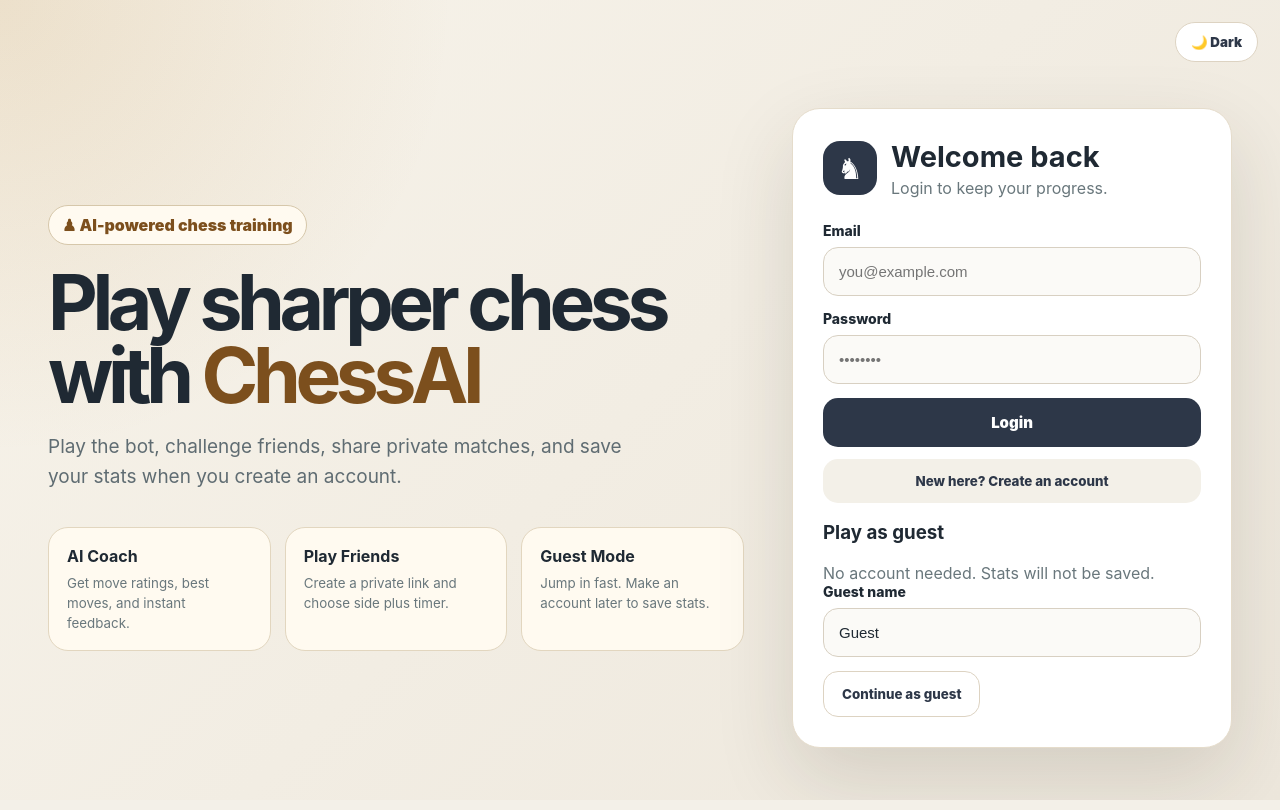
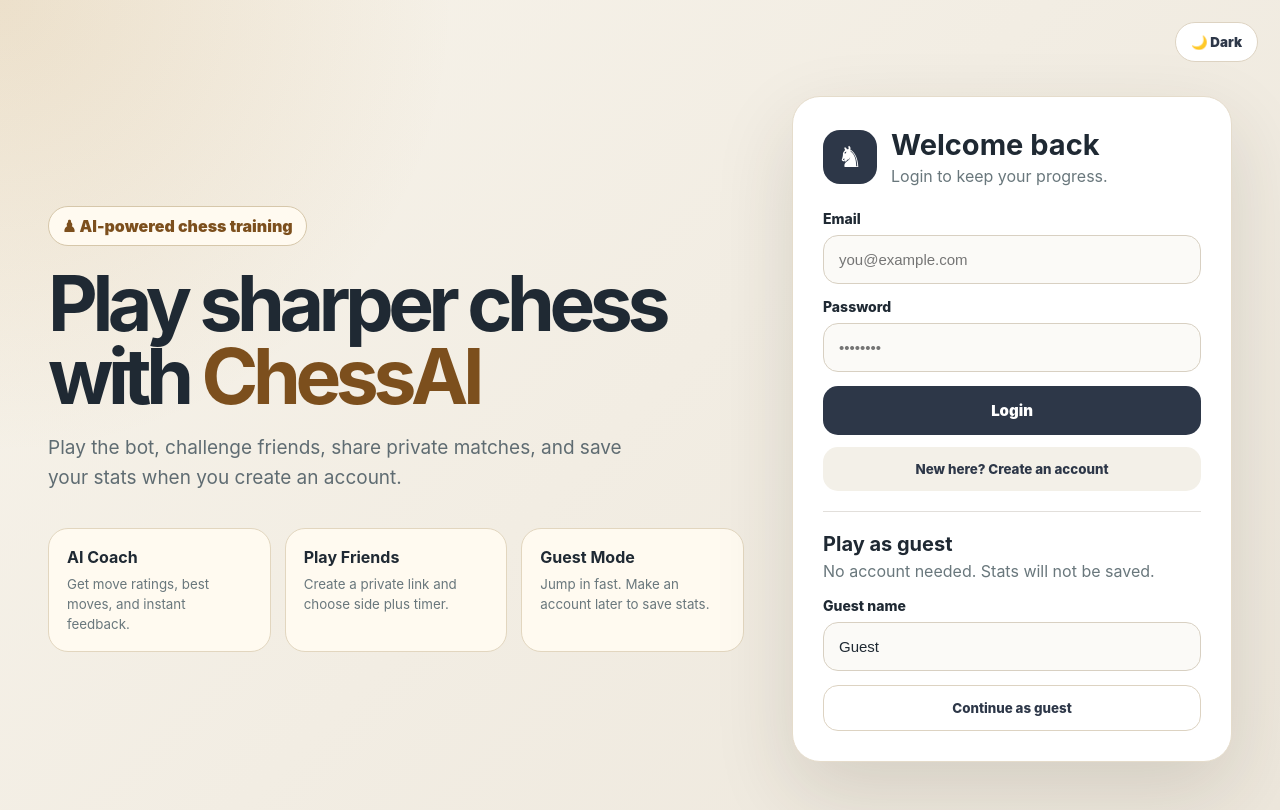
Before and after one commit to IUseTheSchwartz/Ai-Chess, a React (Vite) app: page / in a window 1280 px wide. Built offline with nearby package versions, Linux system fonts and the light colour scheme; no server answers.

Commit message:
Add styles for guest login and theme toggle
Added styles for guest login box and theme toggle buttons.

```diff
--- a/src/styles.css
+++ b/src/styles.css
@@ -561,3 +561,39 @@
   background: #0f172a;
   border-color: rgba(148, 163, 184, 0.22);
 }
+
+.guest-login-box {
+  margin-top: 20px;
+  border-top: 1px solid rgba(125, 111, 90, 0.22);
+  padding-top: 20px;
+}
+
+.guest-login-box h3 {
+  margin: 0;
+  font-size: 20px;
+}
+
+.guest-login-box p {
+  margin: 5px 0 16px;
+}
+
+.guest-btn {
+  width: 100%;
+}
+
+.auth-theme-toggle,
+.theme-toggle-btn {
+  border-radius: 999px;
+  padding: 11px 15px;
+  font-weight: 900;
+  background: #ffffff;
+  border: 1px solid #ddd3c2;
+  color: #2d3748;
+}
+
+.auth-theme-toggle {
+  position: fixed;
+  top: 22px;
+  right: 22px;
+  z-index: 20;
+}
```
